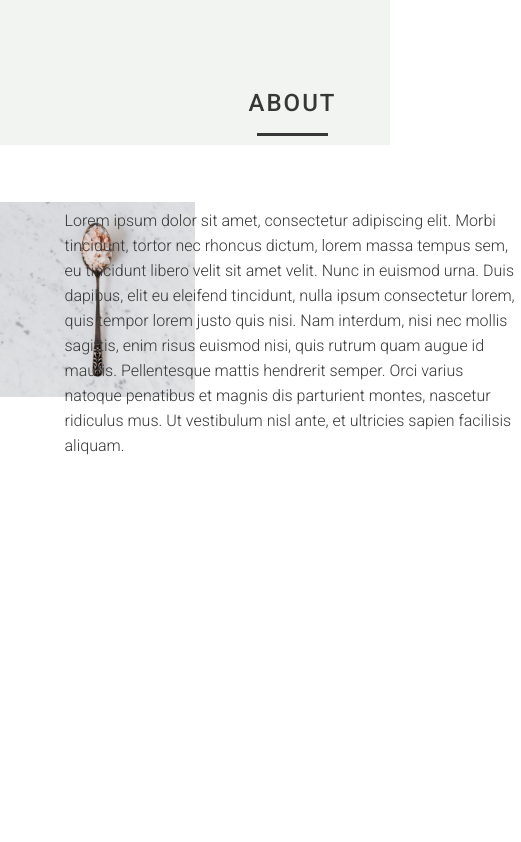
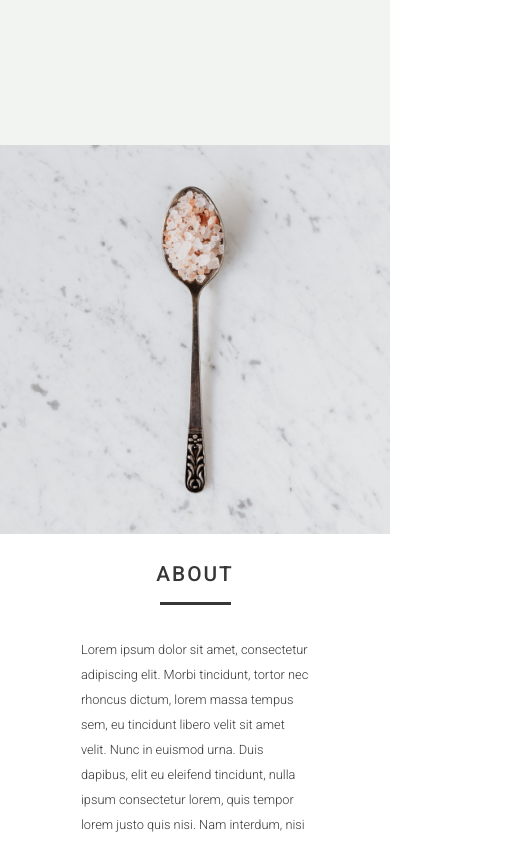
Before and after one commit to leonardo1105/Recipes, a React (Create React App) app: page / in a window 390 px wide. Shown: the part 2580-3422 px from the top of the page, 521 px wide, since content can reach past the window. Before the commit the page ends 3214 px from the top, so only its background shows below. Built offline with nearby package versions, Linux system fonts and the light colour scheme.

Commit message:
Ajeitei o responsivo da mainAbout

```diff
--- a/src/pages/Components/Main/mainAbout/StyleMainAbout.js
+++ b/src/pages/Components/Main/mainAbout/StyleMainAbout.js
@@ -11,23 +11,29 @@
   align-items: center;
   padding-bottom: 10em;
   background:white;
+  @media only screen and (max-width:738px){
+    flex-direction: column;
+  }
 `
 export const Colher=styled.img`
   width:100%;
-
 `
-
 export const CaixaImg=styled.figure`
   width:50%;
   height:100%;
   margin-top:-1rem;
+  @media only screen and (max-width:738px){
+    width:100%;
+  }
 `
 export const CaixaConteudo=styled.section`
   width:50%;
   display:flex;
   flex-direction: column;
   align-items: center;
-
+  @media only screen and (max-width:738px){
+      width:65%;
+    }
   h2{
     margin-top:-4.5rem;
     margin-bottom:1rem;
@@ -35,14 +41,31 @@
     color:#373737;
     letter-spacing: 2px;
     font-weight: 500;
+    @media only screen and (max-width:990px){
+      font-size:1.3rem;
+    }
+    @media only screen and (max-width:826px){
+      margin-top:1.5rem;
+    }
+
   }
 
   p{
-    width:28.5rem;
+    width:60%;
     line-height: 25px;
     font-family: 'Roboto';
     color:#373737;
     font-weight:300;
+    @media only screen and (max-width:1185px){
+      width:80%;
+      font-size:0.9rem;
+    }
+    @media only screen and (max-width:990px){
+      width:90%;
+    }
+    @media only screen and (max-width:826px){
+      font-size:0.8rem;
+    }
   }
 `
 
@@ -51,4 +74,10 @@
   height: 3px;
   background:#373737;
   margin-bottom:4.5rem;
+  @media only screen and (max-width:1185px){
+    margin-bottom:3.5rem;
+  }
+  @media only screen and (max-width:990px){
+    margin-bottom:2rem;
+  }
 `
```
